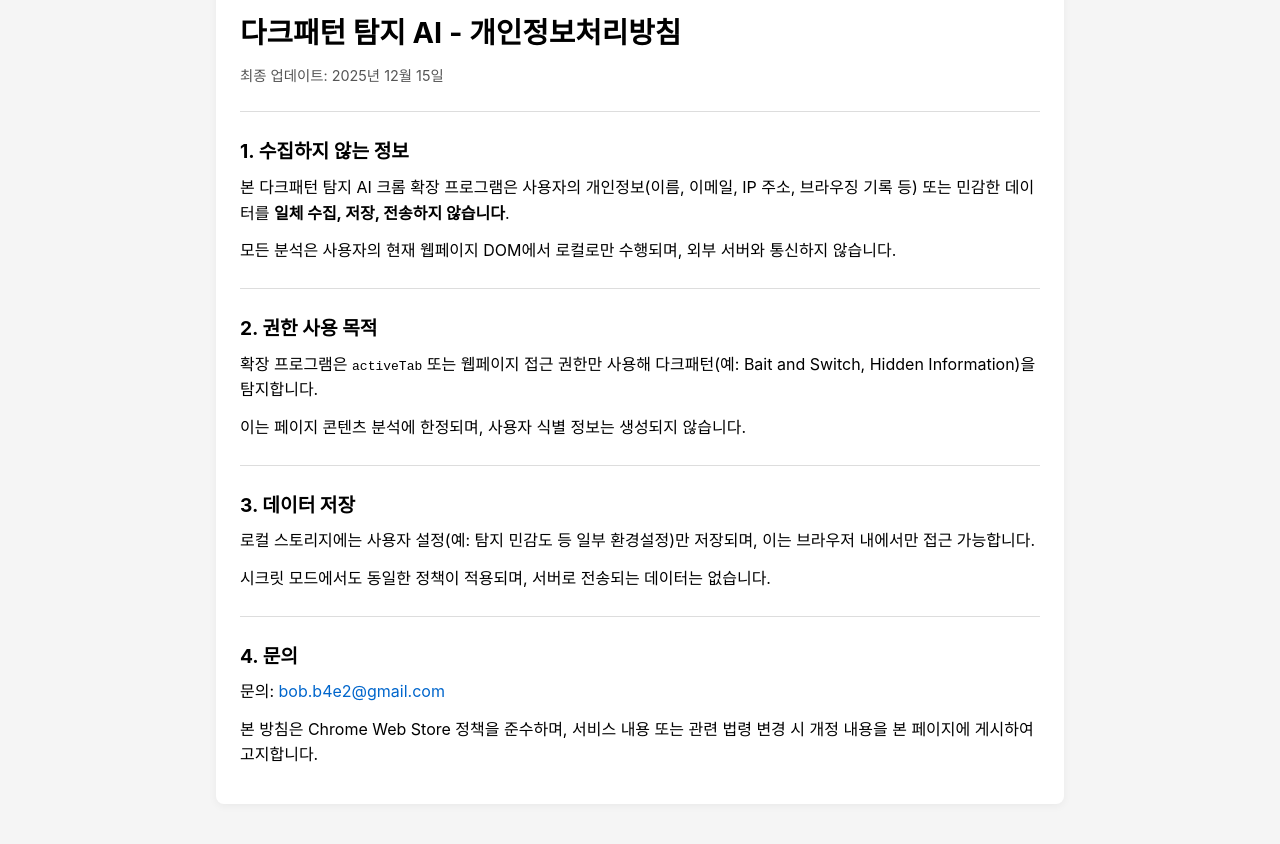
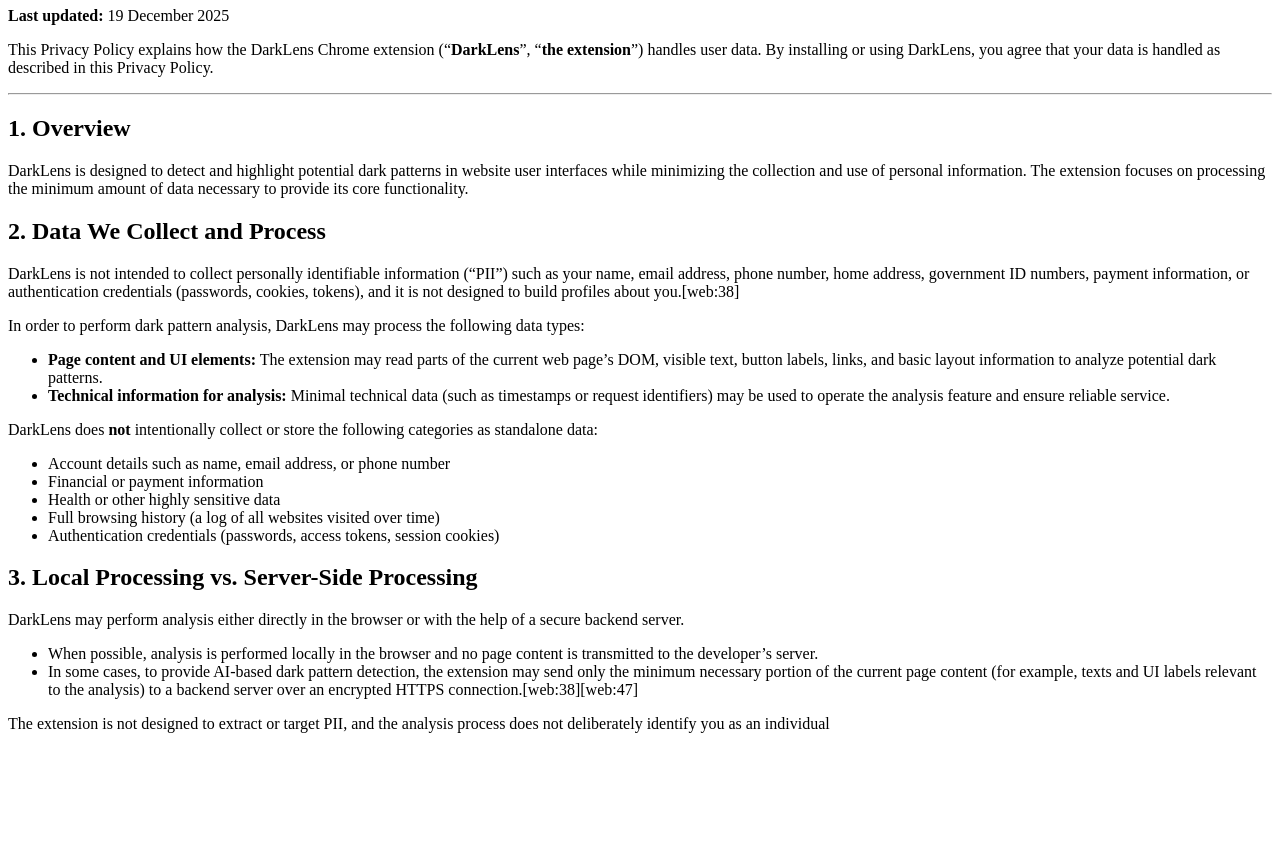
Before and after one commit to donghunmm/B4E2-DarkLens-PrivacyPolicy, a plain HTML site: page index.html in a window 1280 px wide. Shown: the part 73-917 px from the top of the page. After the commit the page ends 822 px from the top, so only its background shows below. Drawn offline with Linux system fonts and the light colour scheme.

Commit message:
Update index.html

```diff
--- a/index.html
+++ b/index.html
@@ -1,97 +1,78 @@
 <!DOCTYPE html>
-<html lang="ko">
+<html lang="en">
 <head>
-  <meta charset="UTF-8">
-  <title>다크패턴 탐지 AI - 개인정보처리방침</title>
-  <meta name="viewport" content="width=device-width, initial-scale=1.0">
-  <style>
-    body {
-      font-family: -apple-system, BlinkMacSystemFont, "Segoe UI", Roboto, "Noto Sans KR", sans-serif;
-      line-height: 1.6;
-      margin: 0;
-      padding: 0;
-      background-color: #f5f5f5;
-    }
-    .container {
-      max-width: 800px;
-      margin: 40px auto;
-      padding: 24px;
-      background-color: #ffffff;
-      box-shadow: 0 2px 8px rgba(0,0,0,0.05);
-      border-radius: 8px;
-    }
-    h1 {
-      font-size: 1.8rem;
-      margin-bottom: 8px;
-    }
-    .updated {
-      color: #555;
-      font-size: 0.9rem;
-      margin-bottom: 24px;
-    }
-    h2 {
-      font-size: 1.2rem;
-      margin-top: 24px;
-      margin-bottom: 8px;
-    }
-    p {
-      margin: 4px 0 12px 0;
-    }
-    hr {
-      margin: 24px 0;
-      border: none;
-      border-top: 1px solid #ddd;
-    }
-    a {
-      color: #0066cc;
-      text-decoration: none;
-    }
-    a:hover {
-      text-decoration: underline;
-    }
-  </style>
+  <meta charset="UTF-8" />
+  <title>DarkLens Privacy Policy</title>
 </head>
 <body>
-  <div class="container">
-    <h1>다크패턴 탐지 AI - 개인정보처리방침</h1>
-    <p class="updated">최종 업데이트: 2025년 12월 15일</p>
-    <hr>
+  <h1>DarkLens Privacy Policy</h1>
+  <p><strong>Last updated:</strong> 19 December 2025</p>
 
-    <h2>1. 수집하지 않는 정보</h2>
   <p>
-      본 다크패턴 탐지 AI 크롬 확장 프로그램은 사용자의 개인정보(이름, 이메일, IP 주소, 브라우징 기록 등) 또는
-      민감한 데이터를 <strong>일체 수집, 저장, 전송하지 않습니다</strong>.
+    This Privacy Policy explains how the DarkLens Chrome extension
+    (“<strong>DarkLens</strong>”, “<strong>the extension</strong>”) handles user data.
+    By installing or using DarkLens, you agree that your data is handled as described in this Privacy Policy.
   </p>
+
+  <hr />
+
+  <h2>1. Overview</h2>
   <p>
-      모든 분석은 사용자의 현재 웹페이지 DOM에서 로컬로만 수행되며, 외부 서버와 통신하지 않습니다.
+    DarkLens is designed to detect and highlight potential dark patterns in website user interfaces while
+    minimizing the collection and use of personal information. The extension focuses on processing the
+    minimum amount of data necessary to provide its core functionality.
   </p>
-    <hr>
 
-    <h2>2. 권한 사용 목적</h2>
+  <h2>2. Data We Collect and Process</h2>
   <p>
-      확장 프로그램은 <code>activeTab</code> 또는 웹페이지 접근 권한만 사용해 다크패턴(예: Bait and Switch, Hidden Information)을 탐지합니다.
+    DarkLens is not intended to collect personally identifiable information (“PII”) such as your name,
+    email address, phone number, home address, government ID numbers, payment information, or
+    authentication credentials (passwords, cookies, tokens), and it is not designed to build profiles
+    about you.[web:38]
   </p>
+
+  <p>In order to perform dark pattern analysis, DarkLens may process the following data types:</p>
+  <ul>
+    <li>
+      <strong>Page content and UI elements:</strong>
+      The extension may read parts of the current web page’s DOM, visible text, button labels,
+      links, and basic layout information to analyze potential dark patterns.
+    </li>
+    <li>
+      <strong>Technical information for analysis:</strong>
+      Minimal technical data (such as timestamps or request identifiers) may be used to operate
+      the analysis feature and ensure reliable service.
+    </li>
+  </ul>
+
   <p>
-      이는 페이지 콘텐츠 분석에 한정되며, 사용자 식별 정보는 생성되지 않습니다.
+    DarkLens does <strong>not</strong> intentionally collect or store the following categories as standalone data:
   </p>
-    <hr>
+  <ul>
+    <li>Account details such as name, email address, or phone number</li>
+    <li>Financial or payment information</li>
+    <li>Health or other highly sensitive data</li>
+    <li>Full browsing history (a log of all websites visited over time)</li>
+    <li>Authentication credentials (passwords, access tokens, session cookies)</li>
+  </ul>
 
-    <h2>3. 데이터 저장</h2>
+  <h2>3. Local Processing vs. Server-Side Processing</h2>
   <p>
-      로컬 스토리지에는 사용자 설정(예: 탐지 민감도 등 일부 환경설정)만 저장되며, 이는 브라우저 내에서만 접근 가능합니다.
+    DarkLens may perform analysis either directly in the browser or with the help of a secure
+    backend server.
   </p>
+  <ul>
+    <li>
+      When possible, analysis is performed locally in the browser and no page content is transmitted
+      to the developer’s server.
+    </li>
+    <li>
+      In some cases, to provide AI-based dark pattern detection, the extension may send only the
+      minimum necessary portion of the current page content (for example, texts and UI labels relevant
+      to the analysis) to a backend server over an encrypted HTTPS connection.[web:38][web:47]
+    </li>
+  </ul>
+
   <p>
-      시크릿 모드에서도 동일한 정책이 적용되며, 서버로 전송되는 데이터는 없습니다.
-    </p>
-    <hr>
-
-    <h2>4. 문의</h2>
-    <p>
-      문의: <a href="mailto:bob.b4e2@gmail.com">bob.b4e2@gmail.com</a>
-    </p>
-    <p>
-      본 방침은 Chrome Web Store 정책을 준수하며, 서비스 내용 또는 관련 법령 변경 시 개정 내용을 본 페이지에 게시하여 고지합니다.
-    </p>
-  </div>
-</body>
-</html>
+    The extension is not designed to extract or target PII, and the analysis process does not
+    deliberately identify you as an individual
```
Lines whose indentation alone changed are shown as unchanged.
